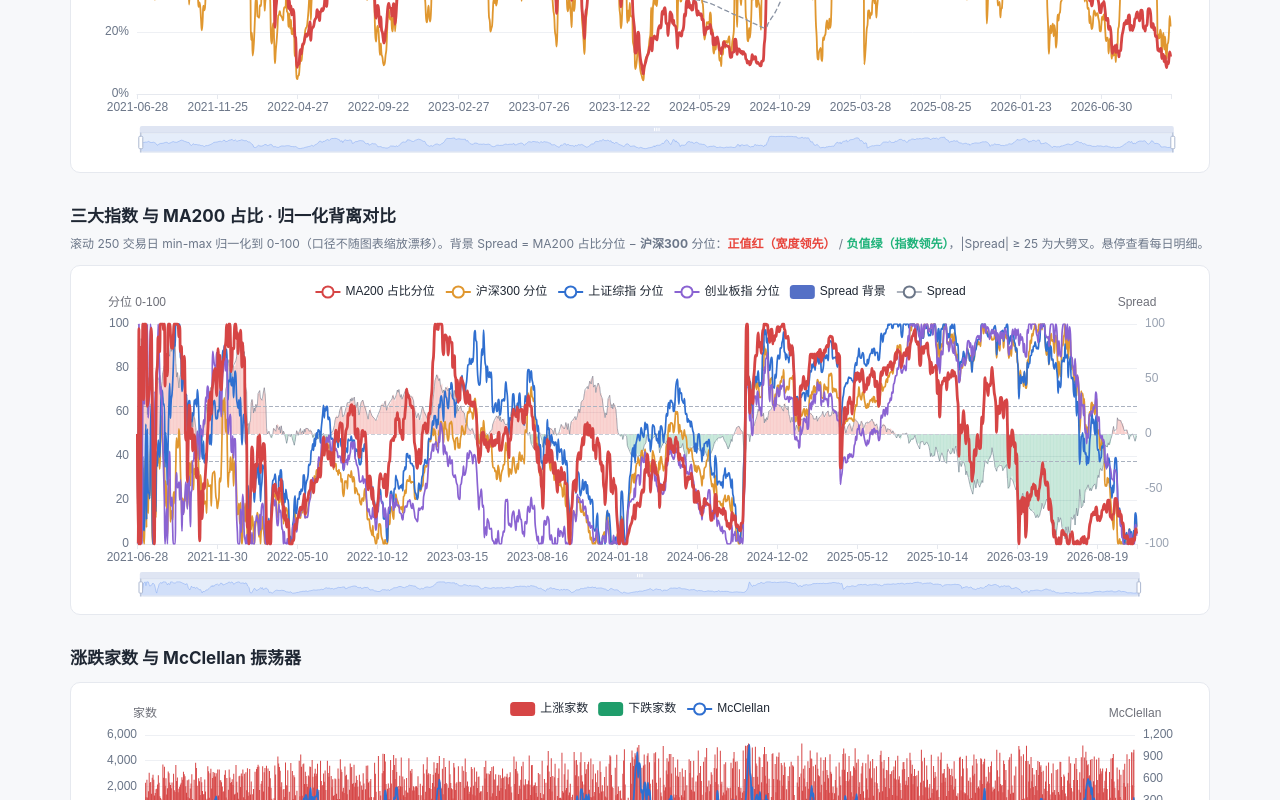
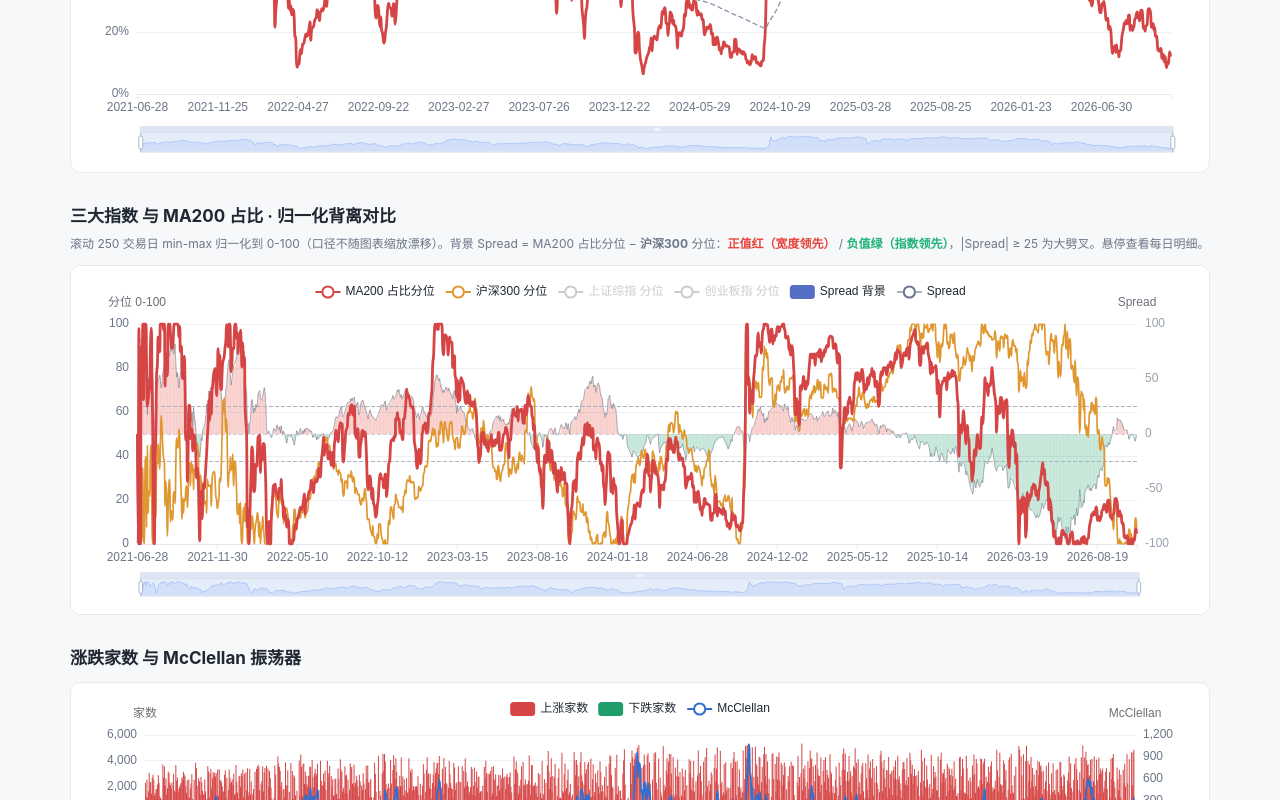
Before and after one commit to wj402041069-del/a-share-market-breadth, a plain HTML site: page docs/index.html in a window 1280 px wide. Shown: the part 800-1600 px from the top of the page. Drawn offline with nearby package versions, Linux system fonts and the light colour scheme.

Commit message:
v3.3 页面同步：图 1 站上 50 日线、图 2 上证综指/创业板指分位默认关闭，仍可手动勾选；切换视图保留用户选择

```diff
--- a/docs/index.html
+++ b/docs/index.html
@@ -104,6 +104,35 @@ function spreadArray() {
     return (v == null || b[i] == null) ? null : +(v - b[i]).toFixed(2);
   });
 }
+// 默认：MA200 占比 + 沪深300 显示；上证 / 创业板默认关闭。
+// 用户手动勾选后以图表实例的真实 selected 为准（不依赖 legendselectchanged 事件，
+// 因此无论点击图例还是脚本 dispatchAction 都能保留）。切换「分位 / 基准 100」
+// 时 series 名称会变，这里按指数 key 在两套命名之间做映射，避免选择被重置。
+function idxLegendSelected() {
+  var cur = {};
+  try {
+    if (idxChart) {
+      var op = idxChart.getOption();
+      if (op && op.legend && op.legend[0] && op.legend[0].selected) {
+        cur = op.legend[0].selected || {};
+      }
+    }
+  } catch (e) { cur = {}; }
+  function pick(a, b, dft) {
+    if (a in cur) return cur[a];
+    if (b in cur) return cur[b];
+    return dft;
+  }
+  var suffix = rawMode ? '（基准 100）' : ' 分位';
+  var s = {};
+  IDX_KEYS.forEach(function(k){
+    s[DATA.indexNames[k] + suffix] =
+      pick(DATA.indexNames[k] + ' 分位', DATA.indexNames[k] + '（基准 100）', k === 'hs300');
+  });
+  s[rawMode ? 'MA200 占比' : 'MA200 占比分位'] =
+    pick('MA200 占比分位', 'MA200 占比', true);
+  return s;
+}
 function originalIndexSeries(startPct, endPct) {
   var r = bounds(startPct, endPct), x = r[0], y = r[1];
   return IDX_KEYS.map(function (k) {
@@ -174,7 +203,8 @@ function mainChart() {
   series.push({name:'MA200 占比长周期 EMA',type:'line',data:DATA.emaLong,smooth:true,
     showSymbol:false,lineStyle:{width:1.3,type:'dashed',color:'#8a93a3'},itemStyle:{color:'#8a93a3'}});
   chart.setOption({
-    animation:false, tooltip:{trigger:'axis'}, legend:{top:0,textStyle:{color:'#1f2733'}},
+    animation:false, tooltip:{trigger:'axis'},
+    legend:{top:0,textStyle:{color:'#1f2733'},selected:{'站上 50 日线':false}},
     grid:{left:52,right:24,top:46,bottom:64},
     xAxis:{type:'category',data:DATA.dates,axisLabel:{color:'#6b7688'},axisLine:{lineStyle:{color:'#e6e9ef'}}},
     yAxis:{type:'value',name:'宽度 %',min:0,max:100,axisLabel:{formatter:'{value}%',color:'#6b7688'},splitLine:{lineStyle:{color:'#eef0f4'}}},
@@ -198,7 +228,7 @@ function idxChartInit() {
   CUR_SPREAD = spreadArray();
   idxChart.setOption({
     animation:false, tooltip:{trigger:'axis',formatter:idxTooltip},
-    legend:{top:0,textStyle:{color:'#1f2733'}},
+    legend:{top:0,textStyle:{color:'#1f2733'},selected:idxLegendSelected()},
     grid:{left:52,right:58,top:44,bottom:56},
     xAxis:{type:'category',data:DATA.dates,axisLabel:{color:'#6b7688'},axisLine:{lineStyle:{color:'#e6e9ef'}}},
     yAxis:[
@@ -211,6 +241,8 @@ function idxChartInit() {
     ],
     series: pctSeries().concat(spreadSeries())
   });
+  // 不挂 legendselectchanged：显隐状态由 idxLegendSelected() 从 getOption() 读取，
+  // 可覆盖点击与 dispatchAction 两种来源，也避免与 setOption 的 selected 互相打架。
 }
 
 function subChartInit() {
@@ -238,13 +270,14 @@ function subChartInit() {
 
 function refreshIdx() {
   if (!idxChart) return;
+  var sel = idxLegendSelected();
   if (rawMode) {
     CUR_SPREAD = [];
-    idxChart.setOption({yAxis:[{},{name:'指数（基准 100）',min:'dataMin',max:'dataMax'}]});
+    idxChart.setOption({legend:{selected:sel}, yAxis:[{},{name:'指数（基准 100）',min:'dataMin',max:'dataMax'}]});
     idxChart.setOption({series: rawSeries(curStart, curEnd)}, {replaceMerge:['series']});
   } else {
     CUR_SPREAD = spreadArray();
-    idxChart.setOption({yAxis:[{},{name:'Spread',min:-100,max:100}]});
+    idxChart.setOption({legend:{selected:sel}, yAxis:[{},{name:'Spread',min:-100,max:100}]});
     idxChart.setOption({series: pctSeries().concat(spreadSeries())}, {replaceMerge:['series']});
   }
 }
```
